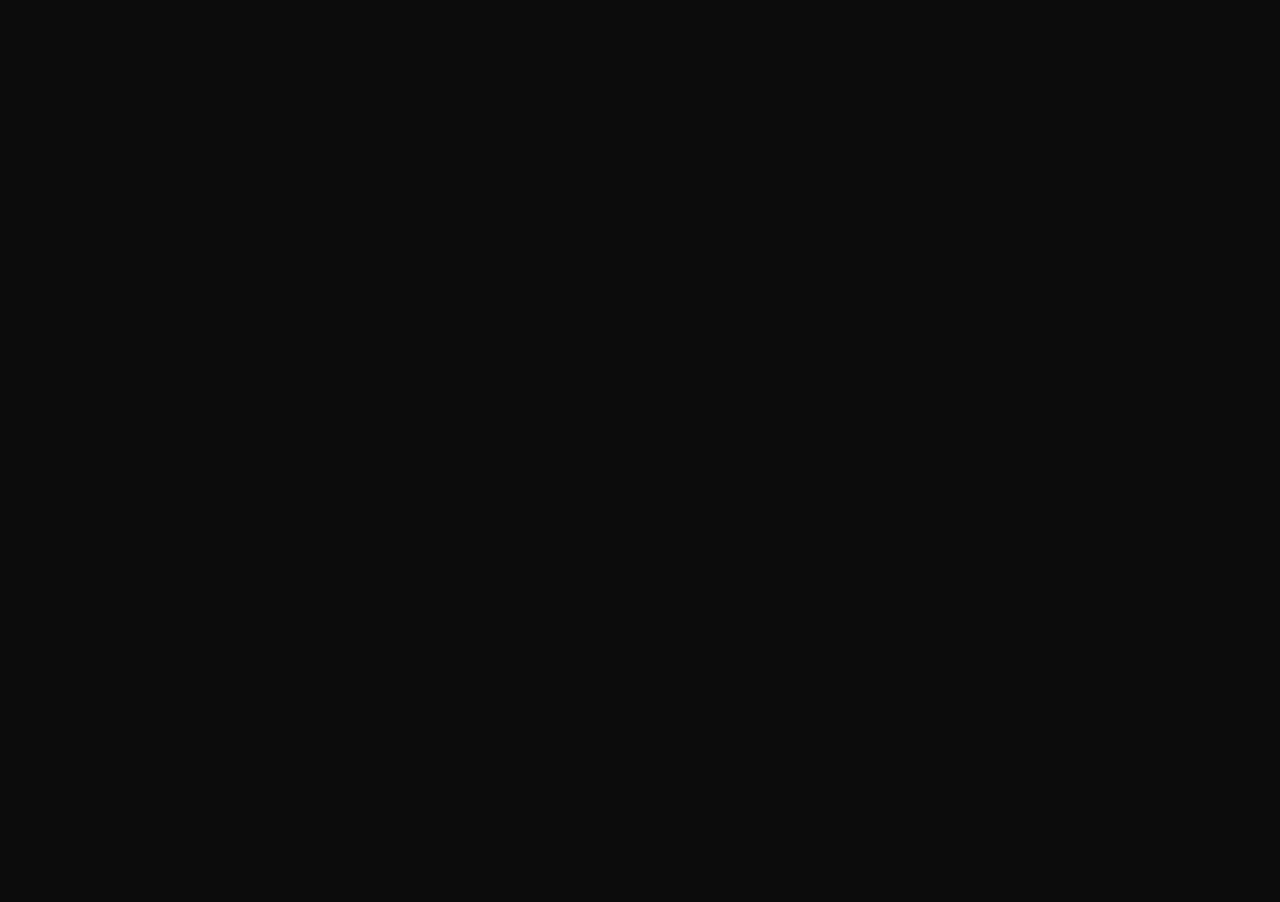
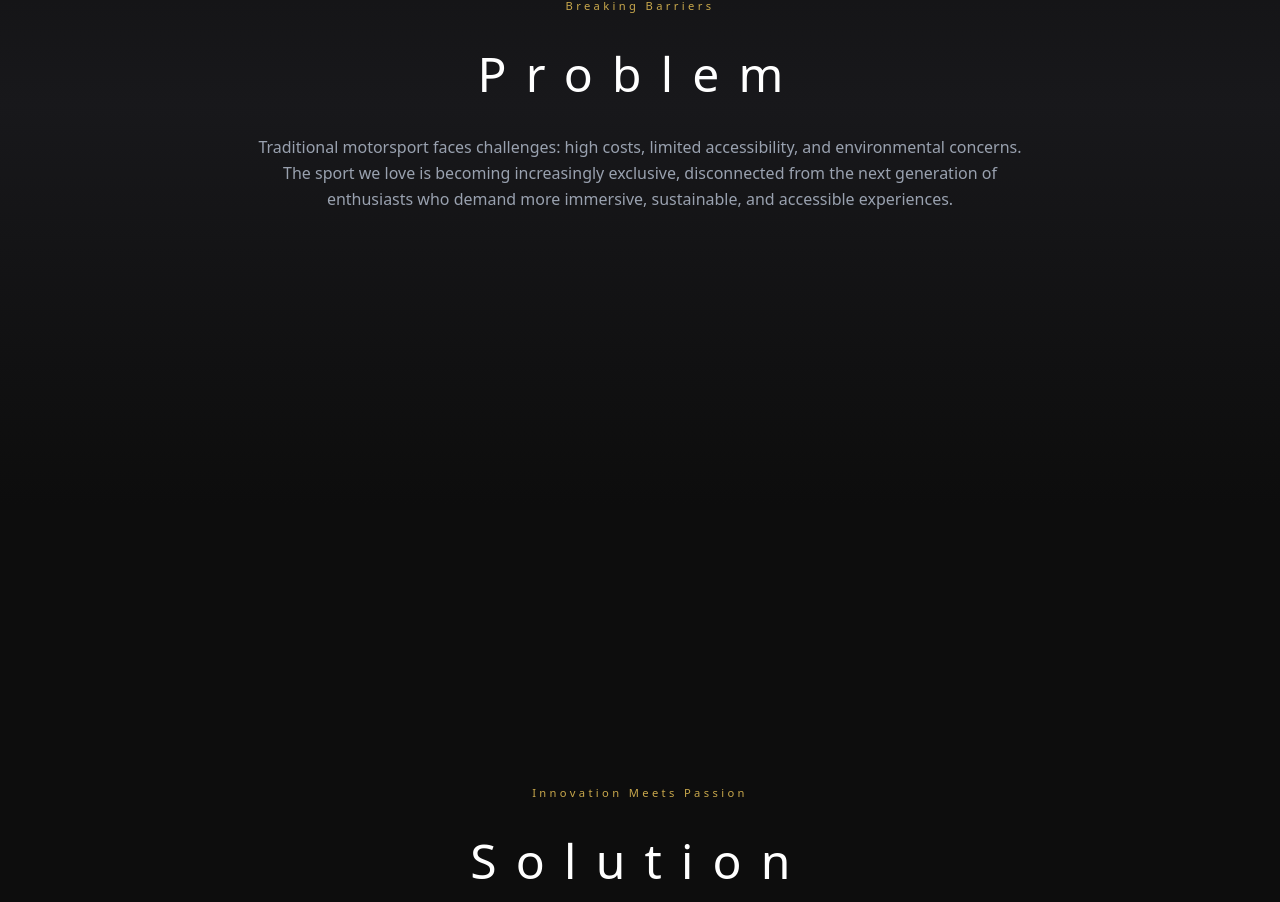
Before and after one commit to OverDrive-Motorsports/OD_Web, a Next.js app in the folder overdrive-website/: page / in a window 1280 px wide. Shown: the part 1895-2797 px from the top of the page. Before the commit the page ends 1128 px from the top, so only its background shows below. Built offline with nearby package versions, Linux system fonts and the light colour scheme.

Commit message:
feat(home page): added section Vision, Problem, Solution to the main presentation page of the project

```diff
--- a/overdrive-website/app/page.tsx
+++ b/overdrive-website/app/page.tsx
@@ -9,8 +9,8 @@
 
 "use client";
 
-import { AnimatePresence, motion } from "framer-motion";
-import { useEffect, useState } from "react";
+import { AnimatePresence, motion, useInView } from "framer-motion";
+import { useEffect, useState, useRef } from "react";
 
 export default function Home() {
     const [showIntro, setShowIntro] = useState(true);
@@ -113,6 +113,85 @@ export default function Home() {
                     VER +1.234
                 </p>
             </motion.main>
+
+            {/* Vision Section */}
+            <Section
+                title="Vision"
+                subtitle="The Future of Racing"
+                content="OVERDRIVE is more than just a platform—it's a revolution in how motorsport is experienced. We envision a world where the thrill of racing transcends physical boundaries, where technology and tradition merge to create unprecedented experiences for drivers and fans alike."
+            />
+
+            {/* Problem Section */}
+            <Section
+                title="Problem"
+                subtitle="Breaking Barriers"
+                content="Traditional motorsport faces challenges: high costs, limited accessibility, and environmental concerns. The sport we love is becoming increasingly exclusive, disconnected from the next generation of enthusiasts who demand more immersive, sustainable, and accessible experiences."
+                dark
+            />
+
+            {/* Solution Section */}
+            <Section
+                title="Solution"
+                subtitle="Innovation Meets Passion"
+                content="OVERDRIVE bridges the gap between virtual and physical racing through cutting-edge technology. We combine real-time telemetry, advanced simulation, and social connectivity to create a hybrid platform that democratizes motorsport while maintaining the authenticity and adrenaline that makes racing unforgettable."
+            />
         </section>
     );
 }
+
+
+
+interface SectionProps {
+  title: string;
+  subtitle: string;
+  content: string;
+  dark?: boolean;
+}
+function Section({ title, subtitle, content, dark }: SectionProps) {
+  const ref = useRef(null);
+  const isInView = useInView(ref, { once: true, amount: 0.3 });
+
+  return (
+    <section
+      ref={ref}
+      className={`min-h-screen flex items-center justify-center px-4 sm:px-6 md:px-0 ${
+        dark ? "bg-gradient-to-b from-black via-zinc-900 to-black" : "bg-black"
+      }`}
+    >
+      <div className="max-w-3xl text-center flex flex-col gap-6">
+
+        {/* subtitle */}
+        <motion.p
+          className="small-text !text-[0.58rem] sm:!text-[0.65rem] md:!text-[0.7rem] !tracking-[0.22em] sm:!tracking-[0.26em] md:!tracking-[0.3em]"
+          style={{ color: "var(--color-gold)" }}
+          initial={{ opacity: 0, y: 40 }}
+          animate={isInView ? { opacity: 1, y: 0 } : {}}
+          transition={{ duration: 0.6 }}
+        >
+          {subtitle}
+        </motion.p>
+
+        {/* title */}
+        <motion.h2
+          className="text-center !text-[1.35rem] sm:!text-[2.1rem] md:!text-[3rem] !tracking-[0.22em] sm:!tracking-[0.3em] md:!tracking-[0.4em]"
+          initial={{ opacity: 0, y: 60 }}
+          animate={isInView ? { opacity: 1, y: 0 } : {}}
+          transition={{ duration: 0.7, delay: 0.1 }}
+        >
+          {title}
+        </motion.h2>
+
+        {/* content */}
+        <motion.p
+          className="text-gray-400 text-sm sm:text-base leading-relaxed"
+          initial={{ opacity: 0, y: 40 }}
+          animate={isInView ? { opacity: 1, y: 0 } : {}}
+          transition={{ duration: 0.7, delay: 0.2 }}
+        >
+          {content}
+        </motion.p>
+
+      </div>
+    </section>
+  );
+}
```
